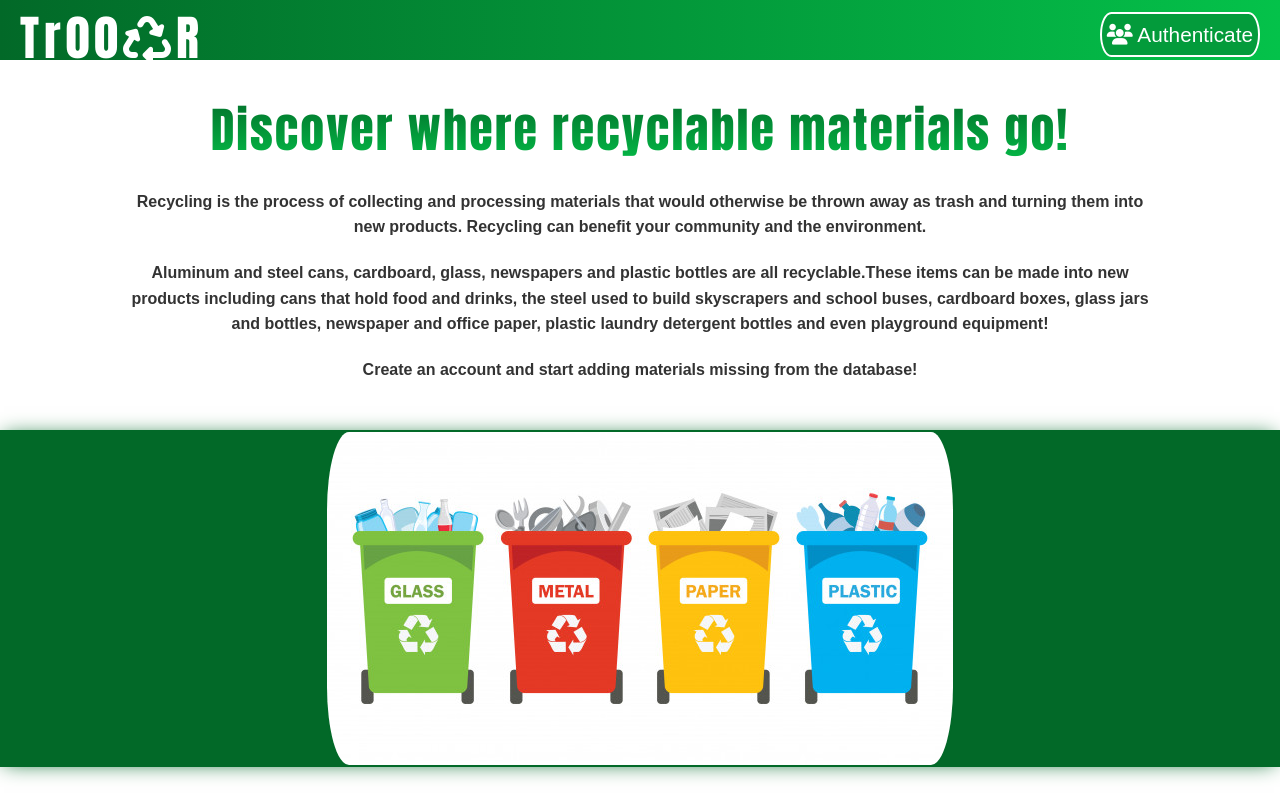
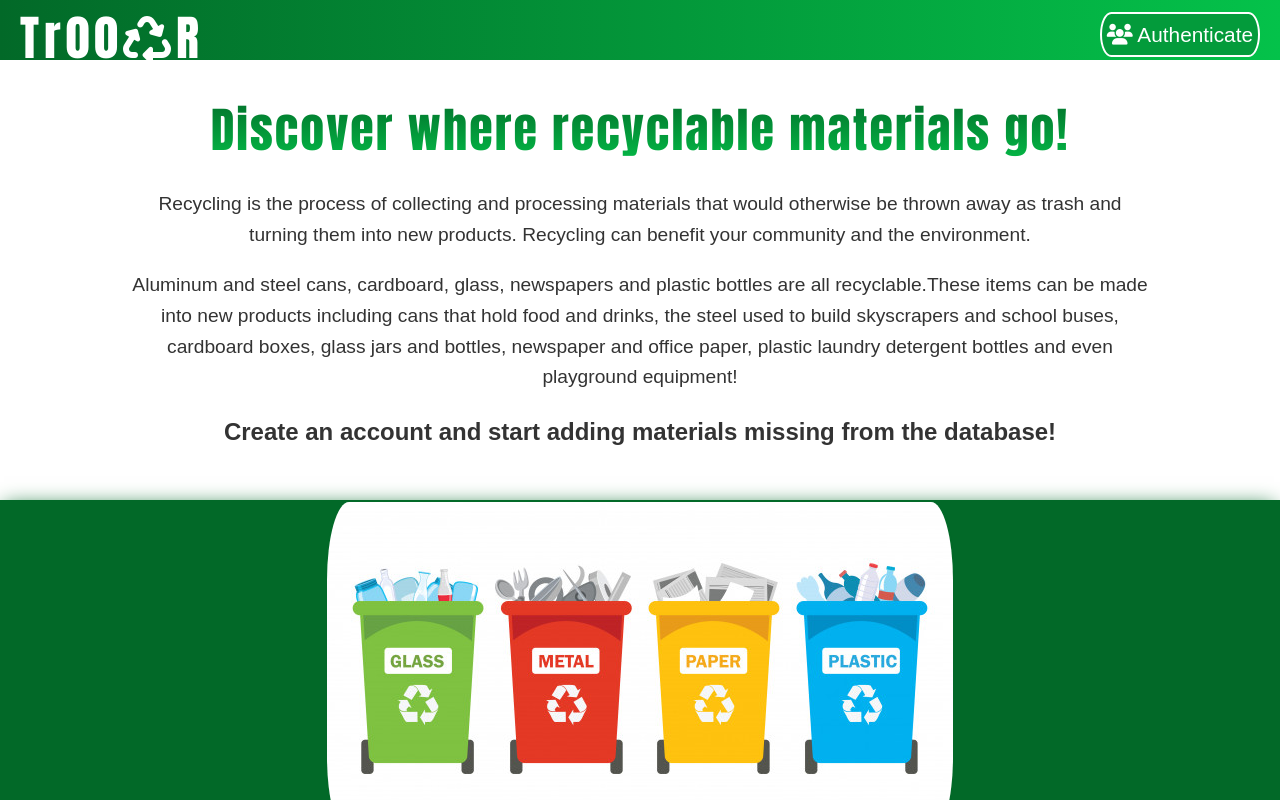
Before and after one commit to salEZY/tr00recycler, a React (Create React App) app in the folder true-recycler-front/: page / in a window 1280 px wide. Shown: the top 800 px of the page. Built offline with nearby package versions, Linux system fonts and the light colour scheme; no server answers; a web font is replaced by a local one.

Commit message:
add additional info

```diff
--- a/true-recycler-front/src/components/Form/Form.css
+++ b/true-recycler-front/src/components/Form/Form.css
@@ -36,6 +36,13 @@ form h3 {
   background-color: #69a8ac;
 }
 
+.register-info {
+  font-family: serif;
+  font-size: 15px;
+  font-weight: bold;
+  margin-bottom: 10px;
+}
+
 @media screen and (max-width: 767px) {
   .form-input,
   form button {
--- a/true-recycler-front/src/components/Form/Form.js
+++ b/true-recycler-front/src/components/Form/Form.js
@@ -152,6 +152,9 @@ const Form = ({ name, register, hide }) => {
           <button className="auth reg" onClick={registerHandler}>
             <i className="fa fa-user-plus" aria-hidden="true"></i> Sign Up
           </button>
+          <p className="register-info">
+            Creating an account allows you to add missing materials!
+          </p>
         </>
       ) : (
         <button className="auth reg" onClick={loginHandler}>
--- a/true-recycler-front/src/components/Intro/Intro.css
+++ b/true-recycler-front/src/components/Intro/Intro.css
@@ -16,8 +16,7 @@
 .intro p {
   margin: 20px auto;
   width: 80%;
-  font-size: 1rem;
-  font-weight: bold;
+  font-size: 1.2rem;
   font-family: Arial;
 }
 
--- a/true-recycler-front/src/components/Intro/Intro.js
+++ b/true-recycler-front/src/components/Intro/Intro.js
@@ -19,7 +19,7 @@ const Intro = () => {
         newspaper and office paper, plastic laundry detergent bottles and even
         playground equipment!
       </p>
-      <p>
+      <p style={{ fontWeight: "bolder", fontSize: "1.5rem" }}>
         Create an account and start adding materials missing from the database!
       </p>
       <div className="img-holder">
```
